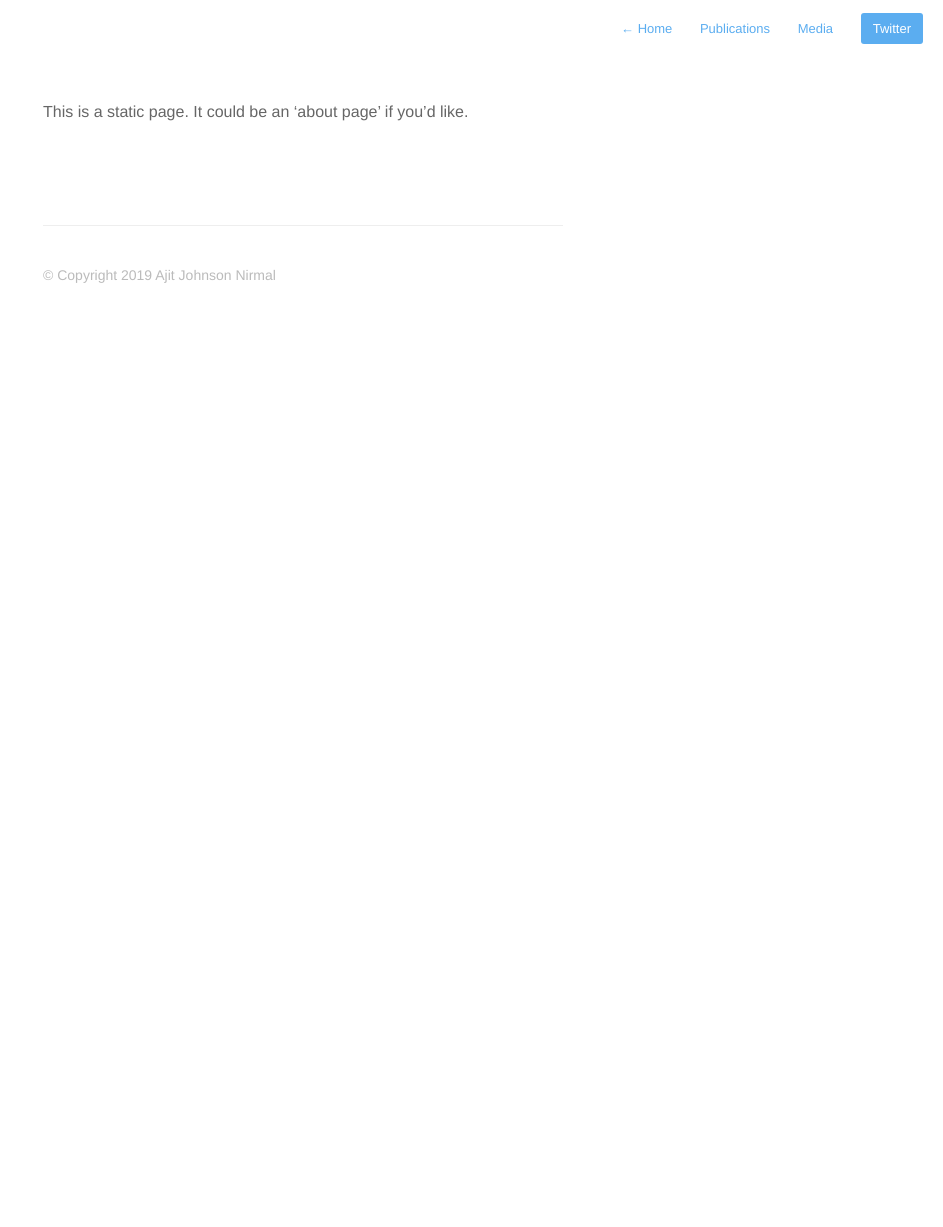
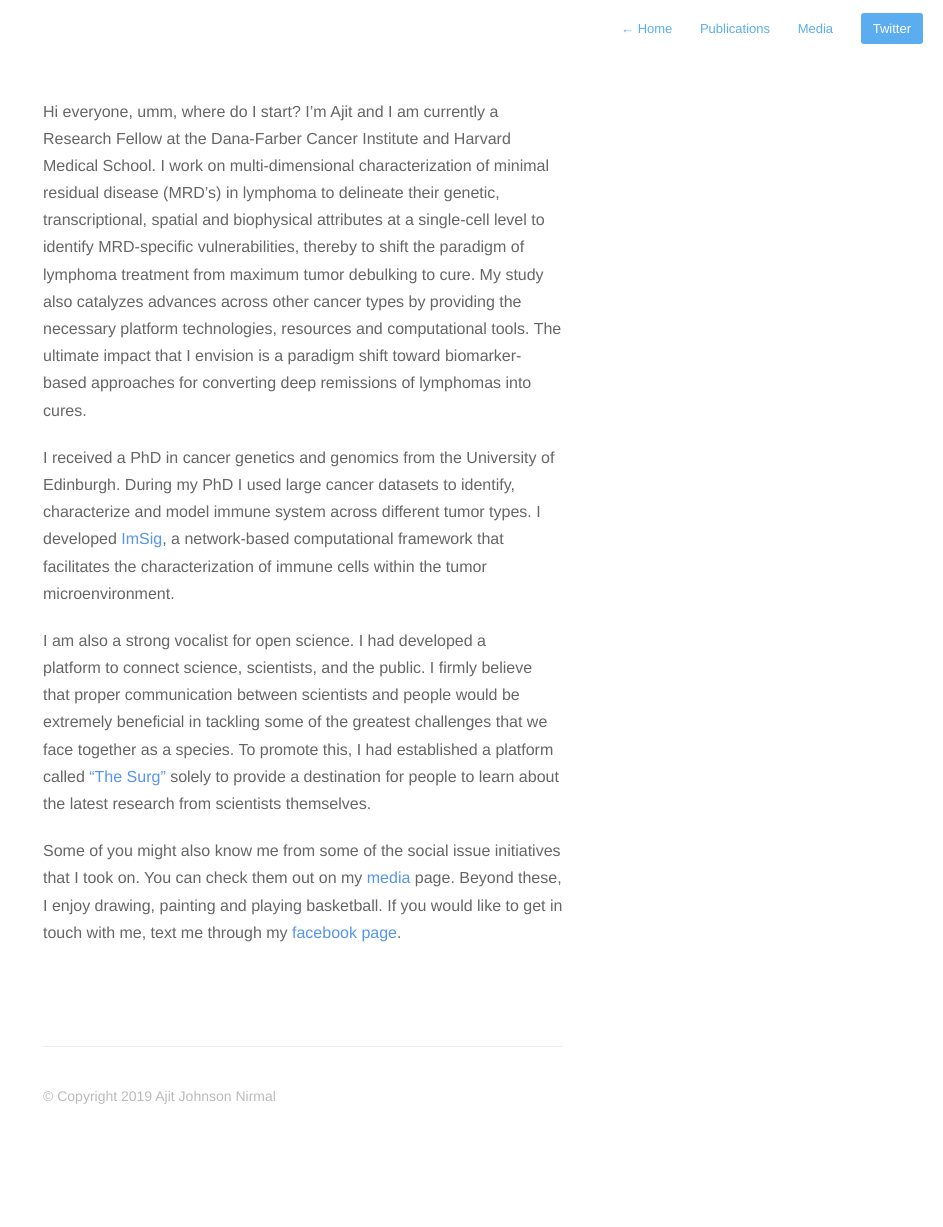
Before and after one commit to jjacklee116/ajitjohnson.github.io, a Jekyll site: the page built from about.md, in a window 1280 px wide. Shown: the whole page, without its empty margins (337-1280 px from the left). Built offline with Jekyll 4.4.1, drawn with Linux system fonts in a browser that asks for light colours; nearby versions of some CDN libraries; before the commit the page ends 900 px from its top, so only the background shows below that.

Commit message:
about page

```diff
--- a/about.md
+++ b/about.md
@@ -4,6 +4,16 @@ permalink: about/
 profile: false
 ---
 
-This is a static page. It could be an 'about page' if you'd like.
+Hi everyone, umm, where do I start? I'm Ajit and I am currently a Research Fellow at the Dana-Farber Cancer Institute and Harvard Medical School. I work on multi-dimensional characterization of minimal residual disease (MRD’s) in lymphoma to delineate their genetic, transcriptional, spatial and biophysical attributes at a single-cell level to identify MRD-specific vulnerabilities, thereby to shift the paradigm of lymphoma treatment from maximum tumor debulking to cure. My study also catalyzes advances across other cancer types by providing the necessary platform technologies, resources and computational tools. The ultimate impact that I envision is a paradigm shift toward biomarker-based approaches for converting deep remissions of lymphomas into cures.
+
+
+I received a PhD in cancer genetics and genomics from the University of Edinburgh. During my PhD I used large cancer datasets to identify, characterize and model immune system across different tumor types. I developed [ImSig](https://github.com/ajitjohnson/imsig), a network-based computational framework that facilitates the characterization of immune cells within the tumor microenvironment.
+
+
+I am also a strong vocalist for open science. I had developed a platform to connect science, scientists, and the public. I firmly believe that proper communication between scientists and people would be extremely beneficial in tackling some of the greatest challenges that we face together as a species. To promote this, I had established a platform called [“The Surg”](https://thesurg.com/) solely to provide a destination for people to learn about the latest research from scientists themselves.
+
+
+Some of you might also know me from some of the social issue initiatives that I took on. You can check them out on my [media](/media) page. Beyond these, I enjoy drawing, painting and playing basketball. If you would like to get in touch with me, text me through my [facebook page](https://www.facebook.com/ajitjohnsonnirmal).
+
 
 {% include footer.html %}
```
Also changed, not shown: 2 other files.
